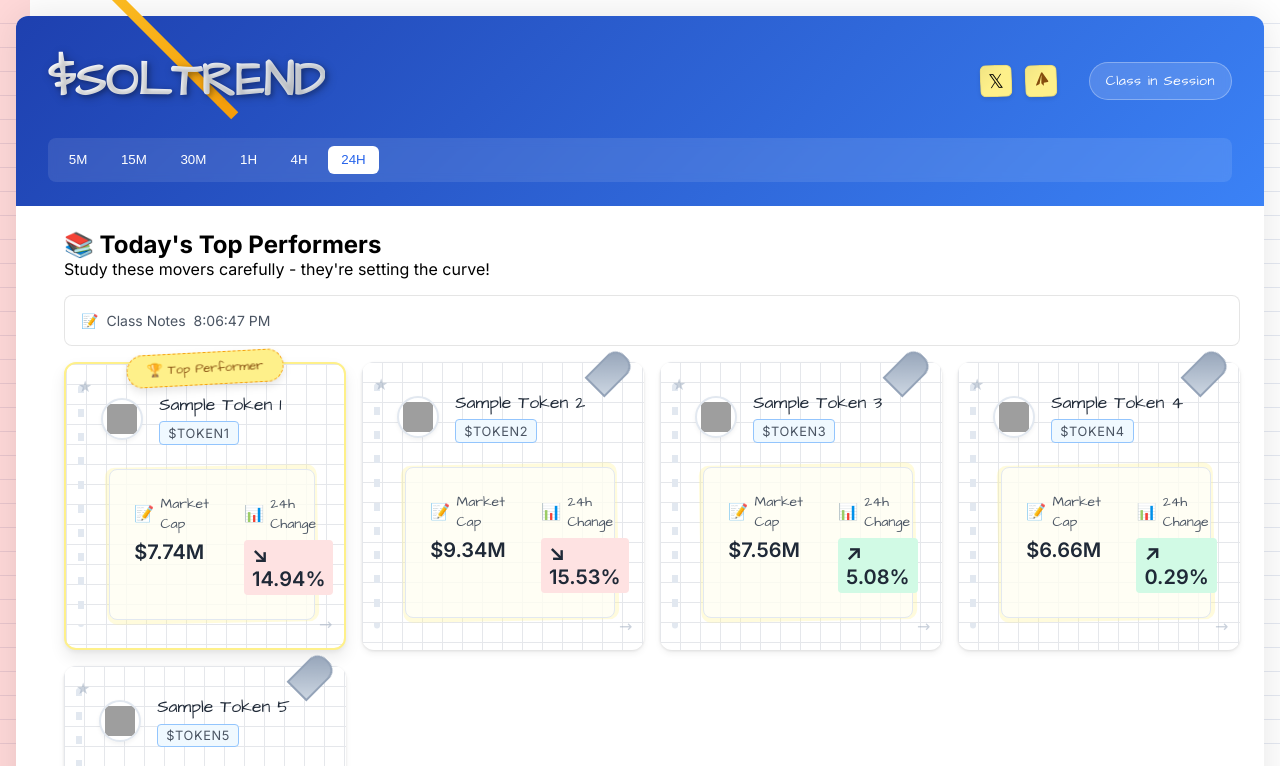
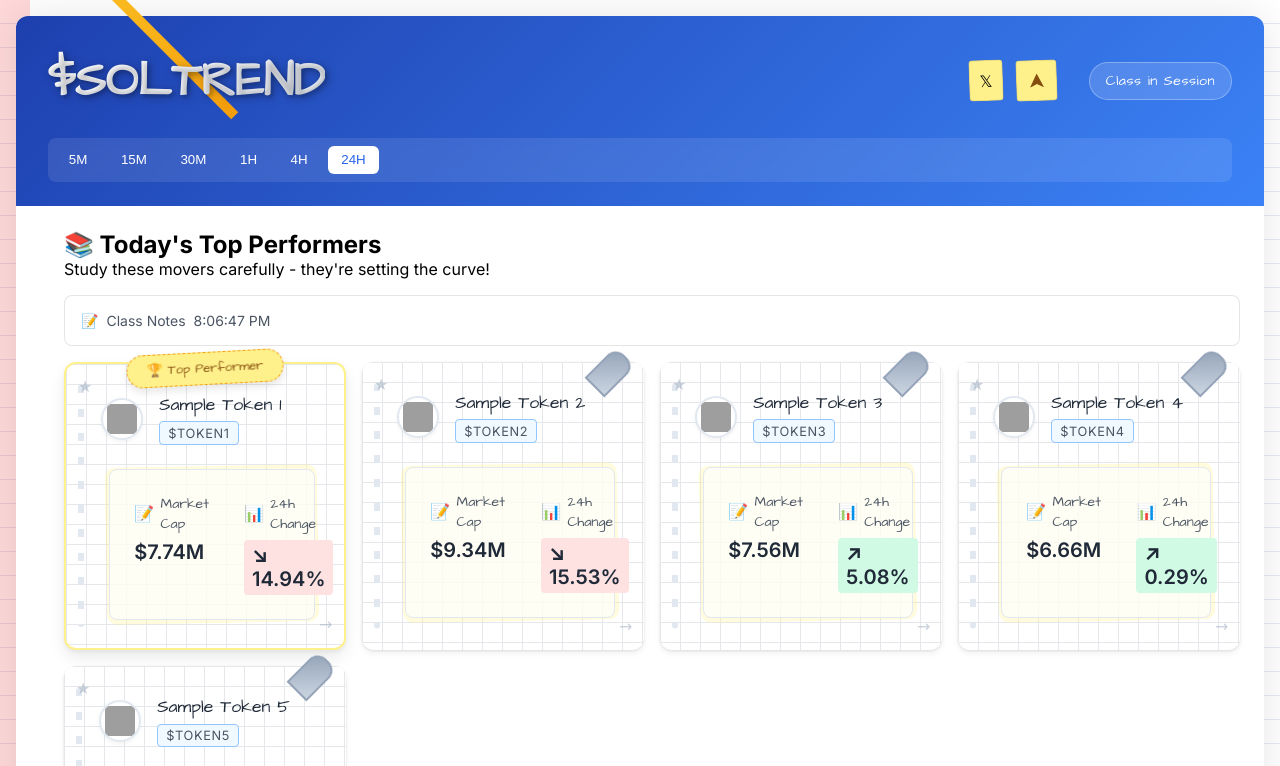
Before and after one commit to intaged/JACKPOT, a website: page index.html in a window 1280 px wide. Both pictures are taken after a click on the element "Enter". Shown: the top 766 px of the page. Drawn offline with Linux system fonts and the light colour scheme; no server answers; grey boxes are pictures that could not be loaded.

Commit message:
Update Telegram logo design and styling

```diff
--- a/index.html
+++ b/index.html
@@ -56,11 +56,11 @@
                                 <span>𝕏</span>
                             </div>
                         </a>
-                        <a href="https://t.me/soltrend" class="social-link" title="Join our Telegram" target="_blank">
+                        <a href="https://t.me/+jy6bKs3WD_UxZDJh" class="social-link" title="Join our Telegram" target="_blank" onclick="window.open('https://t.me/+jy6bKs3WD_UxZDJh', '_blank'); return false;">
                             <div class="sticky-note mini">
-                                <svg class="telegram-plane" viewBox="0 0 24 24" width="16" height="16">
-                                    <path d="M20.665,3.717l-17.73,6.837c-1.21,0.486-1.203,1.161-0.222,1.462l4.552,1.42l10.532-6.645 c0.498-0.303,0.953-0.14,0.579,0.192l-8.533,7.701l-0.332,4.964c0.487,0,0.703-0.223,0.977-0.487l2.347-2.283l4.873,3.595 c0.898,0.494,1.544,0.24,1.768-0.832l3.185-15.01C22.947,3.815,22.255,3.357,20.665,3.717z"/>
-                                </svg>
+                                <div class="telegram-logo">
+                                    <div class="telegram-plane"></div>
+                                </div>
                             </div>
                         </a>
                     </div>
--- a/styles.css
+++ b/styles.css
@@ -1132,72 +1132,43 @@ body {
 
 .sticky-note.mini {
     background: #fef08a;
-    width: 32px;
-    height: 32px;
-    display: flex;
-    align-items: center;
-    justify-content: center;
-    border-radius: 6px;
-    font-size: 1.2rem;
-    position: relative;
+    border: 1px solid rgba(0,0,0,0.1);
+    padding: 0.6rem;
+    border-radius: 4px;
     transform: rotate(-2deg);
     transition: all 0.2s ease;
-    box-shadow: 0 2px 4px rgba(0,0,0,0.1);
-    border: 1px solid rgba(0,0,0,0.1);
-}
-
-.sticky-note.mini::before {
-    content: '';
-    position: absolute;
-    top: 0;
-    left: 0;
-    right: 0;
-    bottom: 0;
-    background: linear-gradient(135deg, rgba(0,0,0,0.05) 0%, transparent 50%);
-    border-radius: inherit;
-    pointer-events: none;
 }
 
 .sticky-note.mini:hover {
-    transform: rotate(3deg) scale(1.1);
-    box-shadow: 0 4px 8px rgba(0,0,0,0.15);
-}
-
-.social-link:last-child .sticky-note.mini {
-    background: #fef08a;
-    border: 1px solid rgba(0,0,0,0.1);
-}
-
-.social-link:last-child .sticky-note.mini span {
-    font-size: 1.2rem;
-    color: #854d0e;
-    transform: rotate(-45deg);
+    transform: rotate(-2deg) translateY(-2px);
+    box-shadow: 0 4px 8px rgba(0,0,0,0.1);
 }
 
 .telegram-logo {
-    width: 18px;
-    height: 18px;
+    width: 20px;
+    height: 20px;
     position: relative;
     display: flex;
     align-items: center;
     justify-content: center;
+    padding: 0.2rem;
 }
 
 .telegram-plane {
-    fill: #854d0e;  /* Same dark yellow as Twitter icon */
-    transform: rotate(-45deg);
+    width: 100%;
+    height: 100%;
+    position: relative;
+    transform: rotate(-135deg);
 }
 
-.telegram-plane::before {
+.telegram-plane:before {
     content: '';
     position: absolute;
-    width: 100%;
-    height: 100%;
+    top: 50%;
+    left: 50%;
+    width: 14px;
+    height: 14px;
     background: #854d0e;
-    clip-path: polygon(0 0, 50% 25%, 100% 0, 55% 50%, 100% 100%, 50% 75%, 0 100%, 45% 50%);
+    transform: translate(-50%, -50%) rotate(45deg);
+    clip-path: polygon(0 0, 100% 50%, 0 100%, 25% 50%);
 }
-
-.social-link:last-child:hover .sticky-note.mini {
-    transform: rotate(3deg) scale(1.1);
-    box-shadow: 0 4px 8px rgba(0,0,0,0.15);
-}
```
